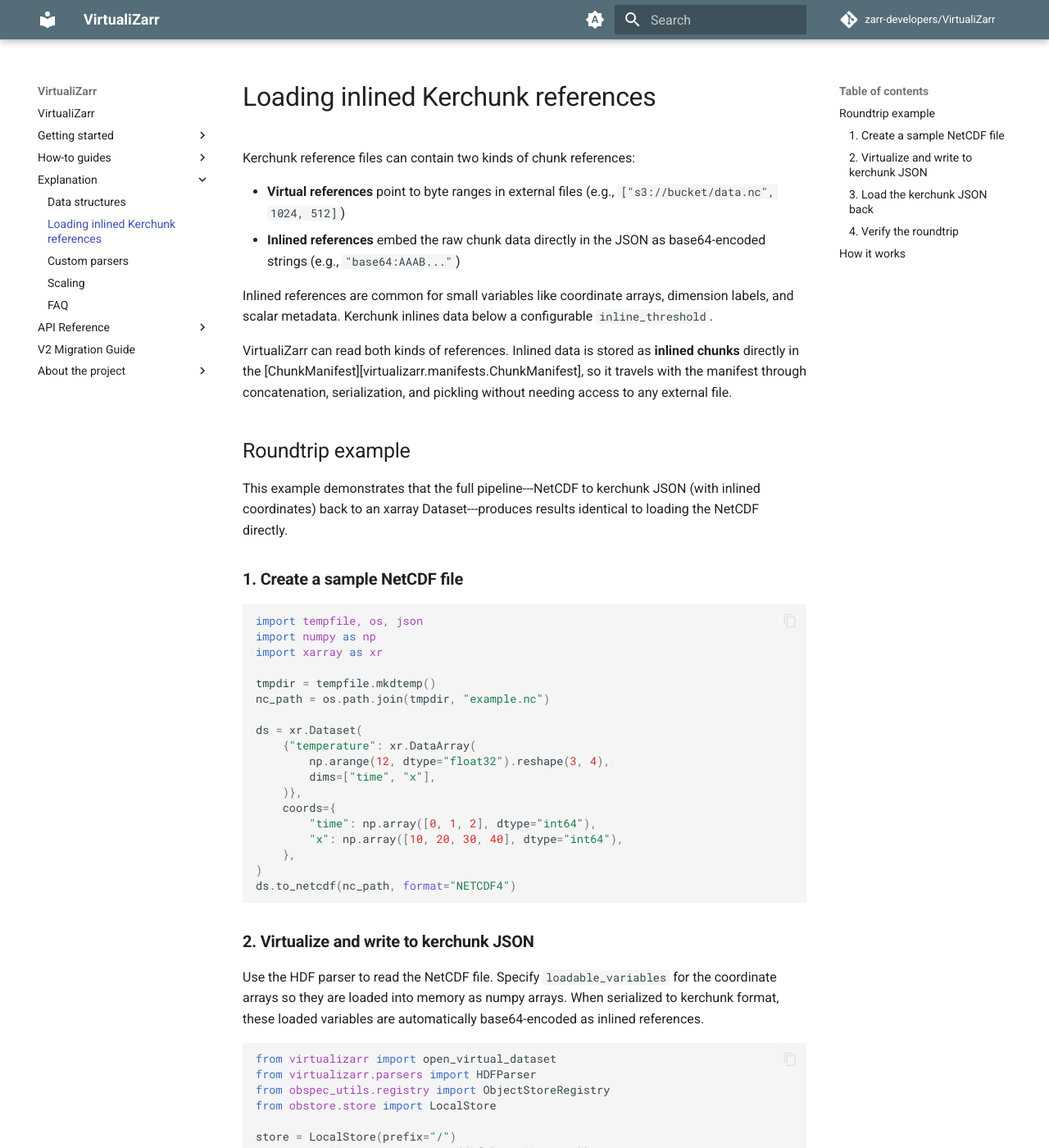
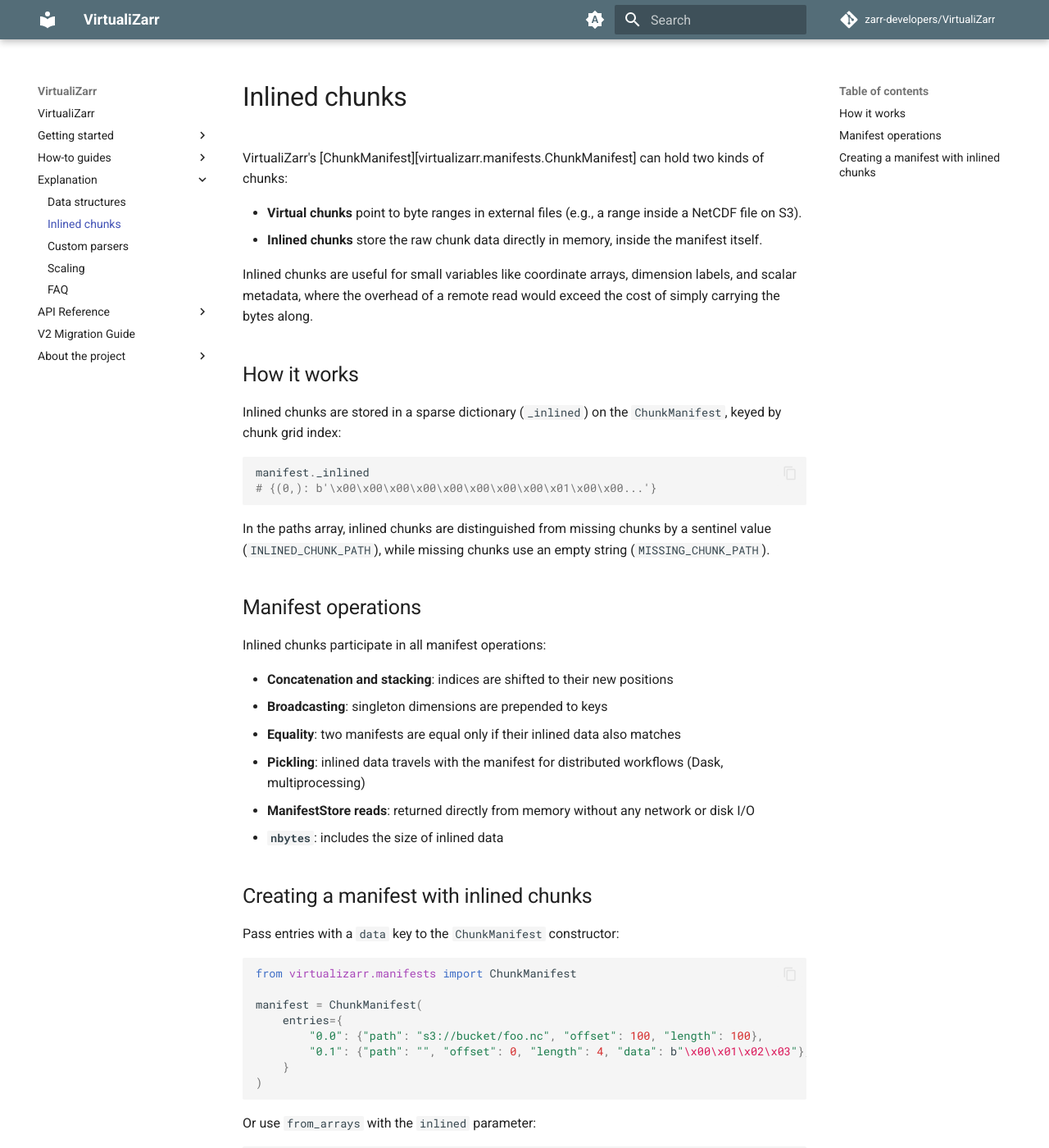
Before and after one commit to zarr-developers/VirtualiZarr, an MkDocs documentation site: the page built from docs/inlined_references.md, in a window 1280 px wide and 1400 px high. Shown: the whole window at 82% size. Built offline with MkDocs 1.6.1 and Material for MkDocs 9.7.7, drawn with Linux system fonts in a browser that asks for light colours; comment, search, counter and statistics services are not loaded; the version menu is left out; some of the changed text lies outside the part shown.

Commit message:
Revert changes that should be a separate PR

````diff
--- a/docs/inlined_references.md
+++ b/docs/inlined_references.md
@@ -1,130 +1,58 @@
-# Loading inlined Kerchunk references
+# Inlined chunks
 
-Kerchunk reference files can contain two kinds of chunk references:
+VirtualiZarr's [ChunkManifest][virtualizarr.manifests.ChunkManifest] can hold two kinds of chunks:
 
-- **Virtual references** point to byte ranges in external files (e.g., `["s3://bucket/data.nc", 1024, 512]`)
-- **Inlined references** embed the raw chunk data directly in the JSON as base64-encoded strings (e.g., `"base64:AAAB..."`)
+- **Virtual chunks** point to byte ranges in external files (e.g., a range inside a NetCDF file on S3).
+- **Inlined chunks** store the raw chunk data directly in memory, inside the manifest itself.
 
-Inlined references are common for small variables like coordinate arrays, dimension labels, and scalar metadata. Kerchunk inlines data below a configurable `inline_threshold`.
-
-VirtualiZarr can read both kinds of references. Inlined data is stored as **inlined chunks** directly in the [ChunkManifest][virtualizarr.manifests.ChunkManifest], so it travels with the manifest through concatenation, serialization, and pickling without needing access to any external file.
-
-## Roundtrip example
-
-This example demonstrates that the full pipeline---NetCDF to kerchunk JSON (with inlined coordinates) back to an xarray Dataset---produces results identical to loading the NetCDF directly.
-
-### 1. Create a sample NetCDF file
-
-```python
-import tempfile, os, json
-import numpy as np
-import xarray as xr
-
-tmpdir = tempfile.mkdtemp()
-nc_path = os.path.join(tmpdir, "example.nc")
-
-ds = xr.Dataset(
-    {"temperature": xr.DataArray(
-        np.arange(12, dtype="float32").reshape(3, 4),
-        dims=["time", "x"],
-    )},
-    coords={
-        "time": np.array([0, 1, 2], dtype="int64"),
-        "x": np.array([10, 20, 30, 40], dtype="int64"),
-    },
-)
-ds.to_netcdf(nc_path, format="NETCDF4")
-```
-
-### 2. Virtualize and write to kerchunk JSON
-
-Use the HDF parser to read the NetCDF file. Specify `loadable_variables` for the
-coordinate arrays so they are loaded into memory as numpy arrays. When serialized
-to kerchunk format, these loaded variables are automatically base64-encoded as
-inlined references.
-
-```python
-from virtualizarr import open_virtual_dataset
-from virtualizarr.parsers import HDFParser
-from obspec_utils.registry import ObjectStoreRegistry
-from obstore.store import LocalStore
-
-store = LocalStore(prefix="/")
-registry = ObjectStoreRegistry({"file://": store})
-
-with open_virtual_dataset(
-    url=f"file://{nc_path}",
-    registry=registry,
-    parser=HDFParser(),
-    loadable_variables=["time", "x"],
-) as vds:
-    refs = vds.vz.to_kerchunk(format="dict")
-
-# Write to disk
-ref_path = os.path.join(tmpdir, "refs.json")
-with open(ref_path, "w") as f:
-    json.dump(refs, f)
-```
-
-The resulting JSON has a mix of virtual and inlined references:
-
-```python
-for key, value in refs["refs"].items():
-    if isinstance(value, str) and value.startswith("base64:"):
-        print(f"  Inlined: {key}")
-    elif isinstance(value, list):
-        print(f"  Virtual: {key} -> {value[0]}")
-```
-
-```
-  Inlined: time/0
-  Inlined: x/0
-  Virtual: temperature/0.0 -> /tmp/.../example.nc
-```
-
-### 3. Load the kerchunk JSON back
-
-Use the `KerchunkJSONParser` to read the reference file. Inlined data is decoded
-from base64 and stored as inlined chunks in the manifest.
-
-```python
-from virtualizarr.parsers import KerchunkJSONParser
-
-parser = KerchunkJSONParser()
-manifest_store = parser(url=f"file://{ref_path}", registry=registry)
-```
-
-Open the manifest store as an xarray Dataset via the Zarr engine:
-
-```python
-loaded = xr.open_dataset(
-    manifest_store, engine="zarr", consolidated=False, zarr_format=3
-).load()
-```
-
-### 4. Verify the roundtrip
-
-```python
-direct = xr.open_dataset(nc_path).load()
-xr.testing.assert_identical(direct, loaded)
-```
-
-The two datasets are identical: coordinate values, data values, attributes, and dtypes all match.
+Inlined chunks are useful for small variables like coordinate arrays, dimension labels, and scalar metadata, where the overhead of a remote read would exceed the cost of simply carrying the bytes along.
 
 ## How it works
 
-When the kerchunk parser encounters a base64-encoded inlined reference, it decodes the bytes and stores them as an **inlined chunk** on the `ChunkManifest`. Inlined chunks are held in a sparse dictionary keyed by chunk grid index:
+Inlined chunks are stored in a sparse dictionary (`_inlined`) on the `ChunkManifest`, keyed by chunk grid index:
 
 ```python
-# After parsing, the manifest for 'time' has one inlined chunk:
-time_manifest = manifest_store._group.arrays["time"].manifest
-print(time_manifest._inlined)
+manifest._inlined
 # {(0,): b'\x00\x00\x00\x00\x00\x00\x00\x00\x01\x00\x00...'}
 ```
+
+In the paths array, inlined chunks are distinguished from missing chunks by a sentinel value (`INLINED_CHUNK_PATH`), while missing chunks use an empty string (`MISSING_CHUNK_PATH`).
+
+## Manifest operations
 
 Inlined chunks participate in all manifest operations:
 
 - **Concatenation and stacking**: indices are shifted to their new positions
-- **Serialization**: included when writing back to kerchunk (re-encoded as base64) or Icechunk (written as real data)
-- **Pickling**: travel with the manifest for distributed workflows (Dask, multiprocessing)
+- **Broadcasting**: singleton dimensions are prepended to keys
+- **Equality**: two manifests are equal only if their inlined data also matches
+- **Pickling**: inlined data travels with the manifest for distributed workflows (Dask, multiprocessing)
 - **ManifestStore reads**: returned directly from memory without any network or disk I/O
+- **`nbytes`**: includes the size of inlined data
+
+## Creating a manifest with inlined chunks
+
+Pass entries with a `data` key to the `ChunkManifest` constructor:
+
+```python
+from virtualizarr.manifests import ChunkManifest
+
+manifest = ChunkManifest(
+    entries={
+        "0.0": {"path": "s3://bucket/foo.nc", "offset": 100, "length": 100},
+        "0.1": {"path": "", "offset": 0, "length": 4, "data": b"\x00\x01\x02\x03"},
+    }
+)
+```
+
+Or use `from_arrays` with the `inlined` parameter:
+
+```python
+import numpy as np
+
+manifest = ChunkManifest.from_arrays(
+    paths=np.asarray(["s3://bucket/foo.nc", ""], dtype=np.dtypes.StringDType),
+    offsets=np.asarray([100, 0], dtype=np.uint64),
+    lengths=np.asarray([100, 4], dtype=np.uint64),
+    inlined={(1,): b"\x00\x01\x02\x03"},
+)
+```
````
Also changed, not shown: conftest.py (+3 -9 lines), 4 other files.
